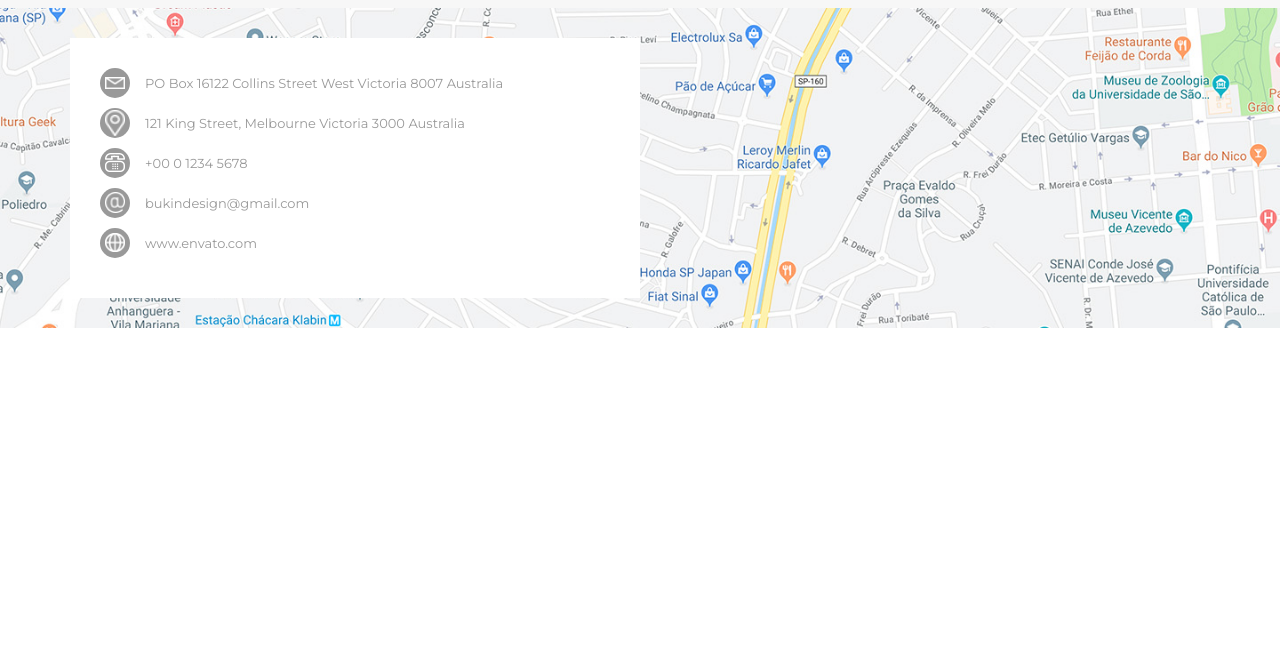
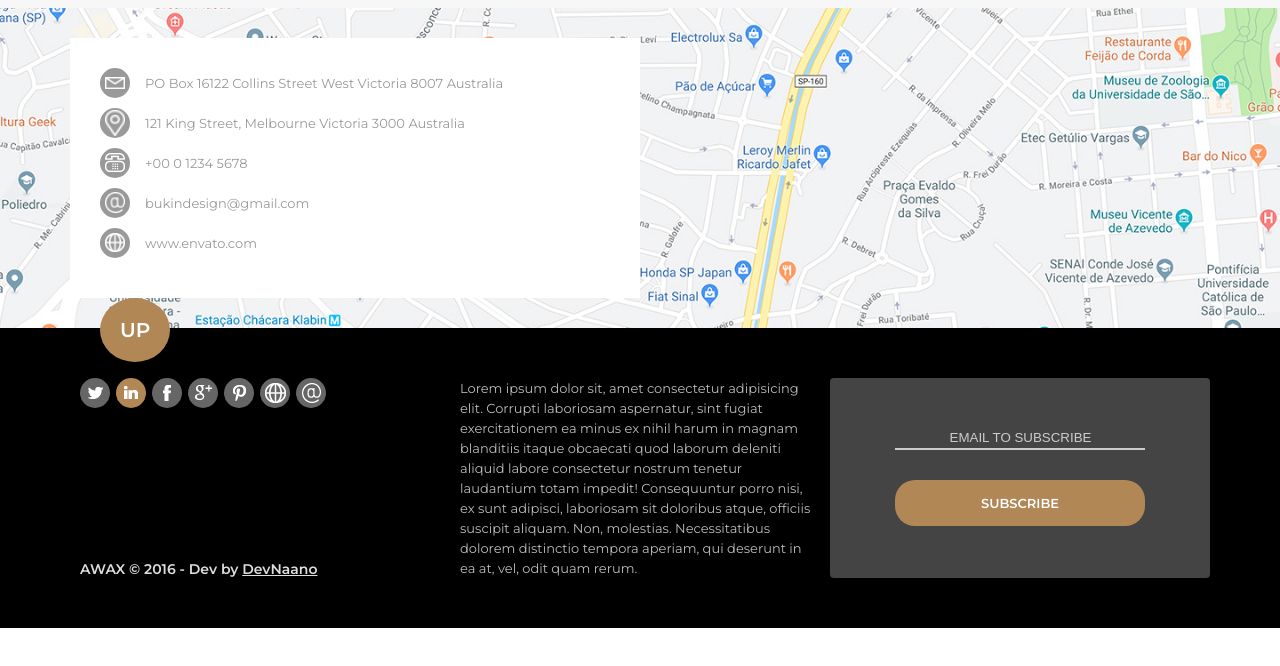
Before and after one commit to devnaano/projetoawax, a plain HTML site: page index.html in a window 1280 px wide. Shown: the part 6209-6875 px from the top of the page. After the commit the page ends 6837 px from the top, so only its background shows below. Drawn offline with Linux system fonts and the light colour scheme.

Commit message:
adding Footer content and styling them

```diff
--- a/assets/css/style.css
+++ b/assets/css/style.css
@@ -8,7 +8,6 @@ body {
     font-family: 'Montserrat', Helvetica, sans-serif, Arial;
     font-size: 13px;
     overflow-x: hidden;
-    height: 1000vh;
 }
 header {
     height: 100px;
@@ -890,3 +889,109 @@ header {
     width: 20px;
     height: auto;
 }
+
+
+
+
+
+
+
+#footer {
+    background-color: #000;
+    padding: 50px 0px;
+}
+#footer .footer-button {
+    position: absolute;
+    padding: 20px;
+    background-color: #b28756;
+    color: #fff;
+    border-radius: 50%;
+    font-size: 20px;
+    text-decoration: none;
+    font-weight: 600;
+    margin-top: -80px;
+    margin-left: 100px;
+}
+#footer .footer-area {
+    max-width: 1140px;
+    margin: auto;
+    display: flex;
+}
+#footer .footer-area--social {
+    display: flex;
+    flex: 1;
+    flex-direction: column;
+    justify-content: space-between;
+    height: 200px;
+    padding: 0px 10px
+}
+#footer .footer-area--social-media--list {
+    display: flex;
+}
+.footer-area--social-media--list .round {
+    width: 30px;
+    height: 30px;
+    display: flex;
+    align-items: center;
+    justify-content: center;
+    background-color: #666;
+    border-radius: 50%;
+    margin-right: 6px;
+}
+.footer-area--social-media--list .round.active,
+.footer-area--social-media--list .round:hover {
+    background-color: #b28756;
+}
+#footer .copyright {
+    color: #dedede;
+    font-size: 14px;
+    font-weight: 600;
+}
+#footer .copyright a {
+    color: #dedede;
+}
+#footer .footer-area--desc {
+    display: flex;
+    flex: 1;
+    color: #bbb;
+    font-size: 13px;
+    height: 200px;
+    line-height: 20px;
+    padding: 0px 10px
+}
+#footer .footer-area--form {
+    display: flex;
+    align-items: center;
+    justify-content: center;
+    padding: 10px;
+    background-color: #444;
+    border-radius: 4px;
+    flex: 1;
+    height: 200px;
+    padding: 0px 10px
+}
+.footer-area--form form{
+    display: flex;
+    flex-direction: column;
+}
+.footer-area--form form #email {
+    width: 250px;
+    border: none;
+    background: none;
+    border-bottom: 2px solid #ccc;
+    outline: none;
+    padding: 0 0 3px 1px;
+    color: #dedede;
+    text-align: center;
+}
+.footer-area--form form #email::placeholder {
+    color: #ccc;
+}
+.footer-area--form form .button {
+    display: flex;
+    justify-content: center;
+    border: none;
+    font-size: 13px;
+    text-transform: uppercase;
+    padding: 15px 35px
+}
--- a/index.html
+++ b/index.html
@@ -755,8 +755,49 @@
             </div>
         </section>
     </main>
-    <footer>
-
+    <footer id="footer">
+        <a href="" class="footer-button">
+            UP
+        </a>
+        <div class="footer-area">
+            <div class="footer-area--social">
+                <div class="footer-area--social-media--list">
+                    <a href="" class="round">
+                        <img src="assets/images/twitter.png" alt="">
+                    </a>
+                    <a href="" class="round active">
+                        <img src="assets/images/linkedin.png" alt="">
+                    </a>
+                    <a href="" class="round">
+                        <img src="assets/images/facebook.png" alt="">
+                    </a>
+                    <a href="" class="round">
+                        <img src="assets/images/googleplus.png" alt="">
+                    </a>
+                    <a href="" class="round">
+                        <img src="assets/images/pinterest.png" alt="">
+                    </a>
+                    <a href="" class="round">
+                        <img src="assets/images/web.png" alt="">
+                    </a>
+                    <a href="" class="round">
+                        <img src="assets/images/arroba.png" alt="">
+                    </a>
+                </div>
+                <div class="copyright">
+                    AWAX &COPY; 2016 - Dev by <a href="">DevNaano</a>
+                </div>
+            </div>
+            <div class="footer-area--desc">
+                Lorem ipsum dolor sit, amet consectetur adipisicing elit. Corrupti laboriosam aspernatur, sint fugiat exercitationem ea minus ex nihil harum in magnam blanditiis itaque obcaecati quod laborum deleniti aliquid labore consectetur nostrum tenetur laudantium totam impedit! Consequuntur porro nisi, ex sunt adipisci, laboriosam sit doloribus atque, officiis suscipit aliquam. Non, molestias. Necessitatibus dolorem distinctio tempora aperiam, qui deserunt in ea at, vel, odit quam rerum.
+            </div>
+            <div class="footer-area--form">
+                <form action="" method="post">
+                    <input required type="email" id="email" name="email" placeholder="EMAIL TO SUBSCRIBE" >
+                    <a href="" class="button">SUBSCRIBE</a>
+                </form>
+            </div>
+        </div>
     </footer>
 
     <script src="assets/js/script.js"></script>
```
